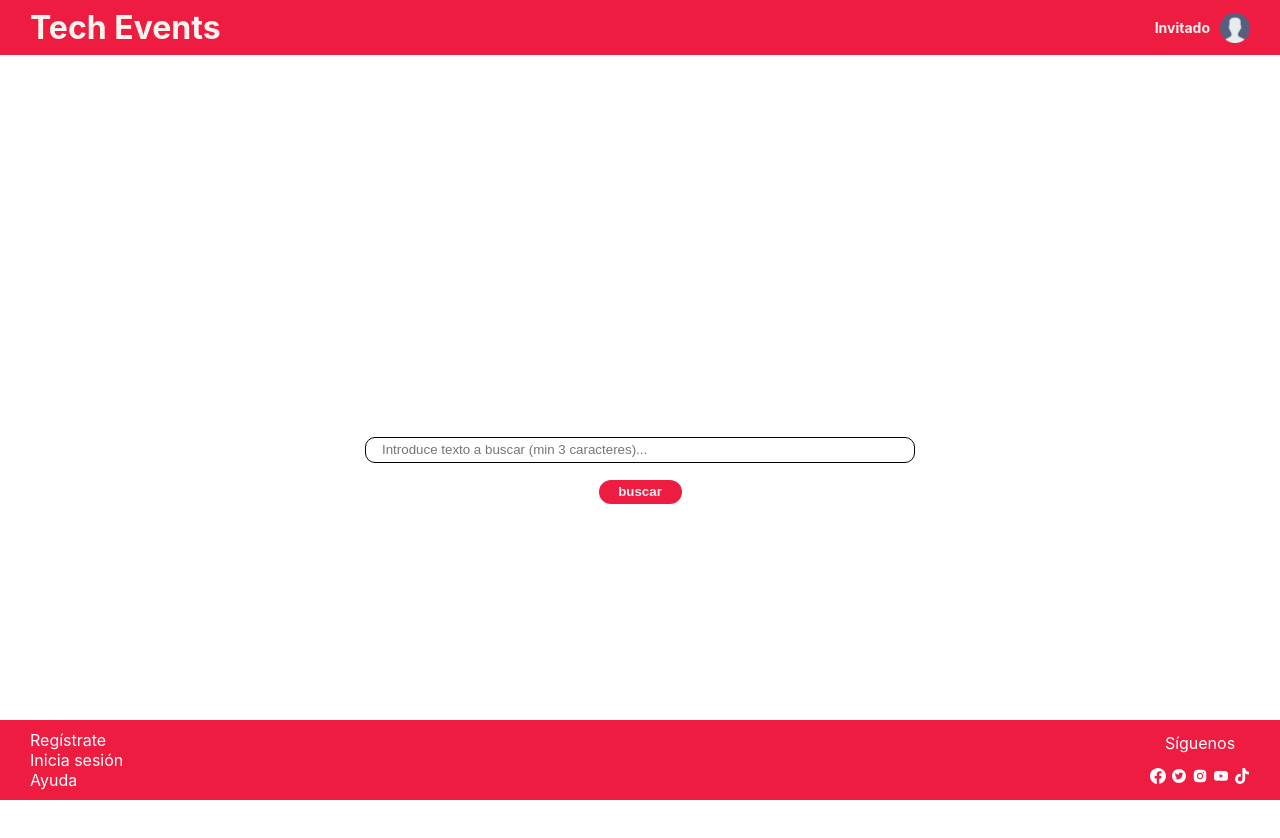
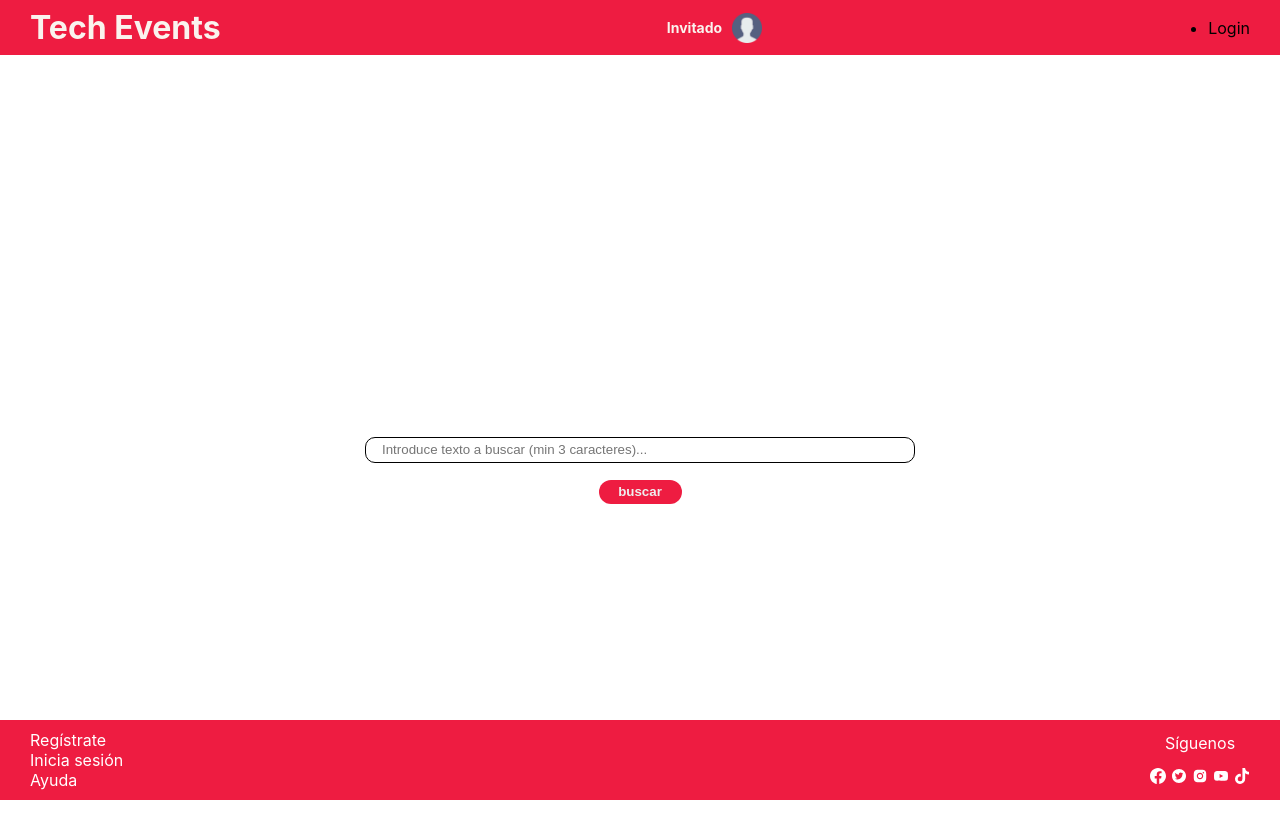
Before and after one commit to mihaelagheorghiu10/TechEvents-frontt, a React (Create React App) app: page / in a window 1280 px wide. Both pictures are taken after a click on the picture 1235 px from the left and 27 px from the top of the page. Shown: the top 838 px of the page. Built offline with nearby package versions, Linux system fonts and the light colour scheme.

Commit message:
added visibility toggle to menu

```diff
--- a/src/components/NavMenu/NavMenu.jsx
+++ b/src/components/NavMenu/NavMenu.jsx
@@ -0,0 +1,22 @@
+import React from 'react'
+import style from './navMenu.module.css'
+import { useAuth } from '../../hooks/useAuth'
+
+export default function NavMenu() {
+    const auth = useAuth();
+  return (
+    <div className={style.NavMenuContainer}>
+        {auth.authed ?
+            <ul>
+                <li>Perfil</li>
+                <li>Mis Eventos</li>
+                <li>Logout</li>
+            </ul>
+        :
+            <ul>
+                <li>Login</li>
+            </ul>
+    }
+    </div>
+  )
+}
--- a/src/components/Navbar/Navbar.jsx
+++ b/src/components/Navbar/Navbar.jsx
@@ -1,14 +1,16 @@
-import React from 'react'
+import React, { useState } from 'react'
 import styles from './navbar.module.css'
 import userImage from '../Assets/user.png'
 import {Link} from 'react-router-dom'
 import { useAuth } from '../../hooks/useAuth'
+import NavMenu from '../NavMenu/NavMenu'
 
 export default function Navbar() {
   const auth = useAuth();
+  const [menuVisible, setMenuVisible] = useState(false);
   console.log(auth);
   const toggleMenu = () => {
-
+    setMenuVisible(!menuVisible);
   }
   return (
     <div className={styles.divContenedor}>
@@ -28,6 +30,7 @@ export default function Navbar() {
         />
         </div>
       </div>
+      {menuVisible? <NavMenu/> : ""}
     </div>
   )
 }
```
